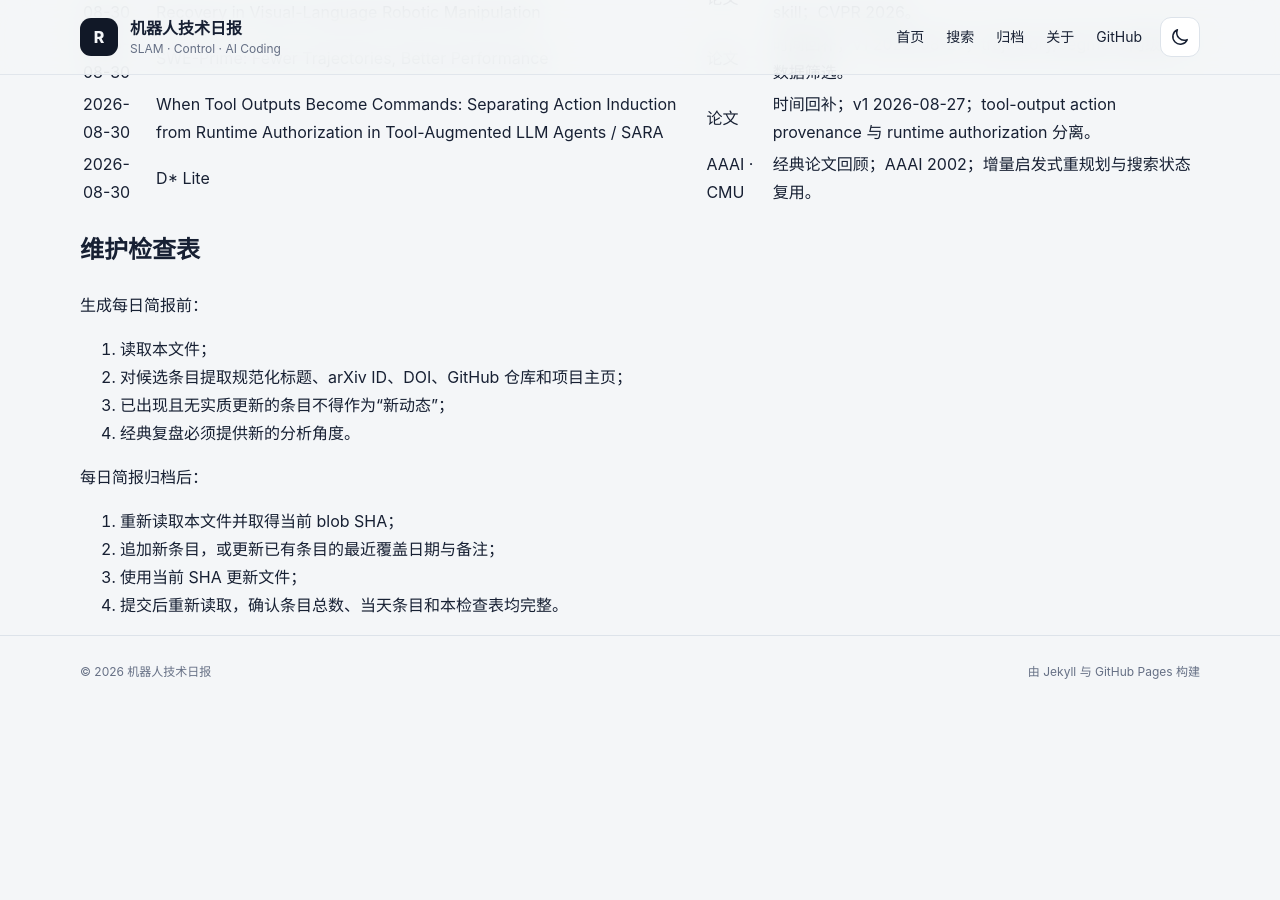
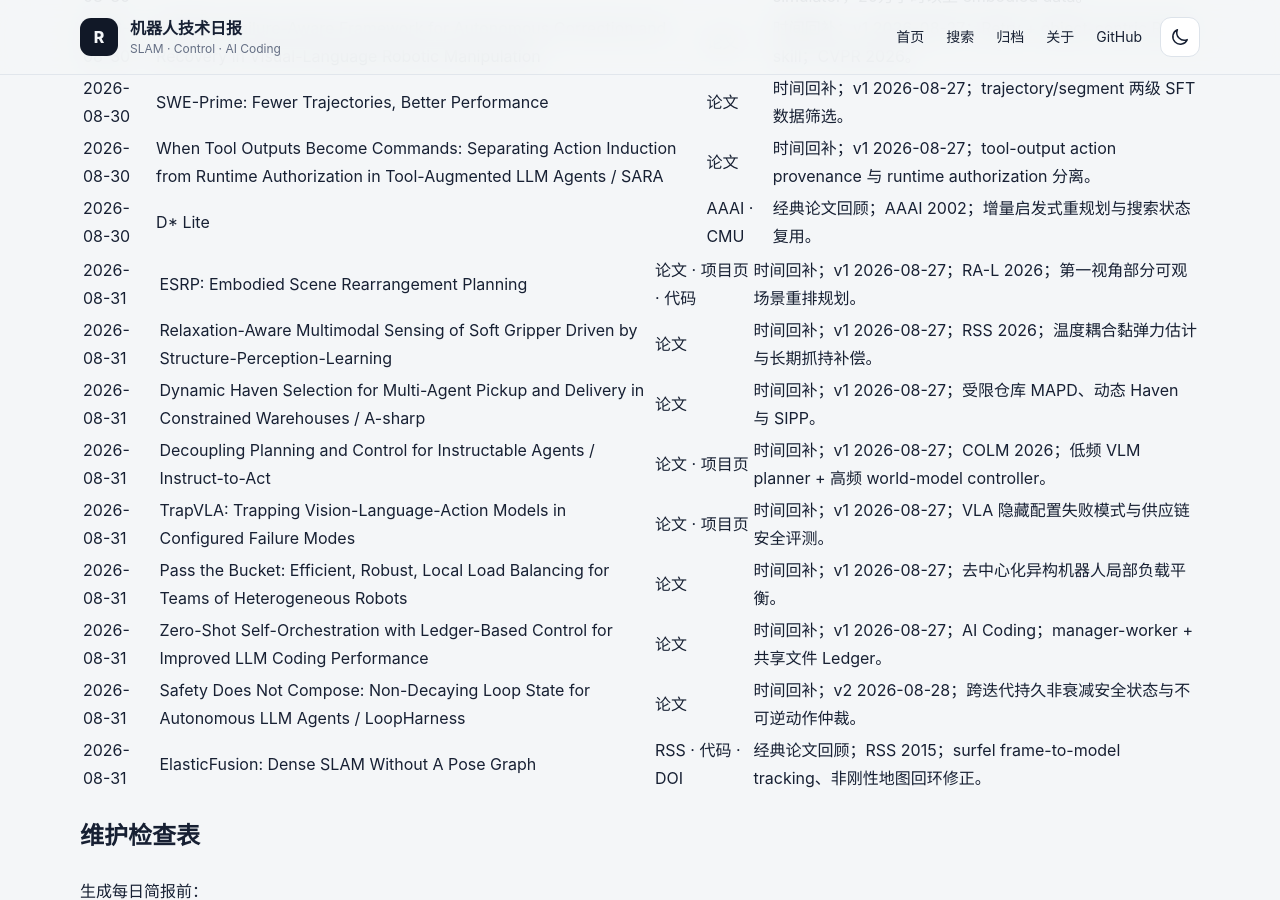
Before and after one commit to helywin/daily, a Jekyll site: the page built from robotics-brief-covered-items.md, in a window 1280 px wide and 900 px high, scrolled down 29203 px. Built offline with Jekyll 4.4.1, drawn with Linux system fonts in a browser that asks for light colours; our own code applies the rules of GitHub Pages for plain Markdown files; before the commit the page ends 29911 px from its top, so only the background shows below that; some of the changed text lies outside the part shown.

Commit message:
docs: update robotics brief coverage index for 2026-08-31

```diff
--- a/robotics-brief-covered-items.md
+++ b/robotics-brief-covered-items.md
@@ -1,6 +1,6 @@
 # 机器人技术简报已覆盖条目索引
 
-> 最后更新：2026-08-30（Asia/Shanghai）
+> 最后更新：2026-08-31（Asia/Shanghai）
 >
 > 用途：每日简报选题前强制查重。本文件保留全部历史条目的最近覆盖日期、规范标题、至少一个可直接访问的原始来源和必要备注。
 >
@@ -57,6 +57,8 @@
 > 2026-08-29 新增 8 条主动态与 1 条经典论文回顾，共 451 条。
 >
 > 2026-08-30 新增 8 条主动态与 1 条经典论文回顾，共 460 条。
+>
+> 2026-08-31 新增 8 条主动态与 1 条经典论文回顾，共 469 条。
 
 ## 已核验条目
 
@@ -528,6 +530,16 @@
 | 2026-08-30 | When Tool Outputs Become Commands: Separating Action Induction from Runtime Authorization in Tool-Augmented LLM Agents / SARA | [论文](https://arxiv.org/abs/2608.27146) | 时间回补；v1 2026-08-27；tool-output action provenance 与 runtime authorization 分离。 |
 | 2026-08-30 | D* Lite | [AAAI](https://aaai.org/papers/00476-aaai02-072-d-lite/) · [CMU](https://publications.ri.cmu.edu/d-lite) | 经典论文回顾；AAAI 2002；增量启发式重规划与搜索状态复用。 |
 
+| 2026-08-31 | ESRP: Embodied Scene Rearrangement Planning | [论文](https://arxiv.org/abs/2608.27371) · [项目页](https://pie-lab.cn/ESRP/) · [代码](https://github.com/BIT-PIE/ESRP) | 时间回补；v1 2026-08-27；RA-L 2026；第一视角部分可观场景重排规划。 |
+| 2026-08-31 | Relaxation-Aware Multimodal Sensing of Soft Gripper Driven by Structure-Perception-Learning | [论文](https://arxiv.org/abs/2608.26622) | 时间回补；v1 2026-08-27；RSS 2026；温度耦合黏弹力估计与长期抓持补偿。 |
+| 2026-08-31 | Dynamic Haven Selection for Multi-Agent Pickup and Delivery in Constrained Warehouses / A-sharp | [论文](https://arxiv.org/abs/2608.26939) | 时间回补；v1 2026-08-27；受限仓库 MAPD、动态 Haven 与 SIPP。 |
+| 2026-08-31 | Decoupling Planning and Control for Instructable Agents / Instruct-to-Act | [论文](https://arxiv.org/abs/2608.26788) · [项目页](https://zinengtang.github.io/instruct-to-act/) | 时间回补；v1 2026-08-27；COLM 2026；低频 VLM planner + 高频 world-model controller。 |
+| 2026-08-31 | TrapVLA: Trapping Vision-Language-Action Models in Configured Failure Modes | [论文](https://arxiv.org/abs/2608.26578) · [项目页](https://john-liua.github.io/TrapVLA/) | 时间回补；v1 2026-08-27；VLA 隐藏配置失败模式与供应链安全评测。 |
+| 2026-08-31 | Pass the Bucket: Efficient, Robust, Local Load Balancing for Teams of Heterogeneous Robots | [论文](https://arxiv.org/abs/2608.27085) | 时间回补；v1 2026-08-27；去中心化异构机器人局部负载平衡。 |
+| 2026-08-31 | Zero-Shot Self-Orchestration with Ledger-Based Control for Improved LLM Coding Performance | [论文](https://arxiv.org/abs/2608.26480) | 时间回补；v1 2026-08-27；AI Coding；manager-worker + 共享文件 Ledger。 |
+| 2026-08-31 | Safety Does Not Compose: Non-Decaying Loop State for Autonomous LLM Agents / LoopHarness | [论文](https://arxiv.org/abs/2608.27141) | 时间回补；v2 2026-08-28；跨迭代持久非衰减安全状态与不可逆动作仲裁。 |
+| 2026-08-31 | ElasticFusion: Dense SLAM Without A Pose Graph | [RSS](https://www.roboticsproceedings.org/rss11/p01.html) · [代码](https://github.com/mp3guy/ElasticFusion) · [DOI](https://doi.org/10.15607/RSS.2015.XI.001) | 经典论文回顾；RSS 2015；surfel frame-to-model tracking、非刚性地图回环修正。 |
+
 ## 维护检查表
 
 生成每日简报前：
```
Also changed, not shown: .github/workflows/pages.yml.
